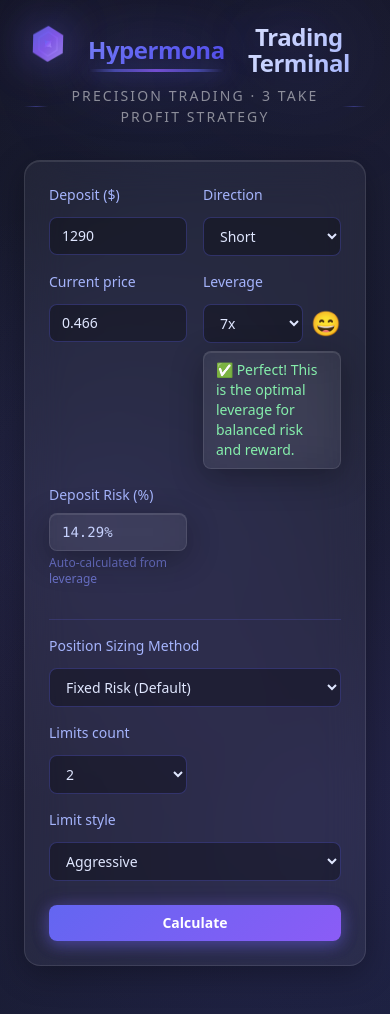
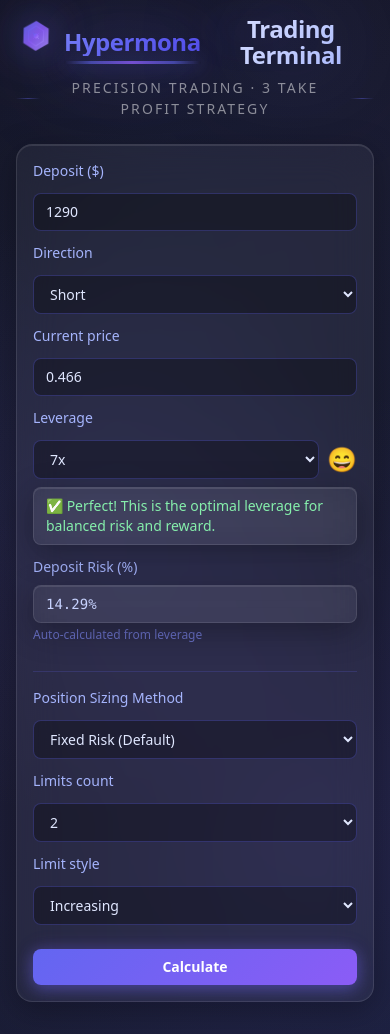
Before and after one commit to d3v3us/trading-calulcator, a SvelteKit app: page / in a window 390 px wide. Built offline with nearby package versions, Linux system fonts and the light colour scheme.

Commit message:
fix: minor fixes

```diff
--- a/src/app.css
+++ b/src/app.css
@@ -527,11 +527,18 @@
 }
 
 .logo-icon {
-	width: 48px;
-	height: 48px;
+	width: 40px;
+	height: 40px;
 	filter: drop-shadow(0 0 20px rgba(99, 102, 241, 0.6)) drop-shadow(0 0 40px rgba(139, 92, 246, 0.3));
 	animation: logoFloat 3s ease-in-out infinite;
 	transition: transform 0.3s ease;
+}
+
+@media (min-width: 640px) {
+	.logo-icon {
+		width: 48px;
+		height: 48px;
+	}
 }
 
 .logo-icon:hover {
--- a/src/lib/calculateTrade.ts
+++ b/src/lib/calculateTrade.ts
@@ -1,5 +1,5 @@
 export type Direction = 'long' | 'short';
-export type LimitStyle = 'aggressive' | 'equal' | 'moderate';
+export type LimitStyle = 'increasing' | 'equal' | 'decreasing';
 export type PositionSizingMethod = 'fixed' | 'kelly' | 'fixed_fractional' | 'volatility' | 'risk_parity';
 
 export interface TradeLimit {
@@ -55,14 +55,14 @@
 
 const BASE_LIMITS: Record<Direction, Record<LimitStyle, number[]>> = {
 	long: {
-		aggressive: [-0.002, -0.004, -0.006],
+		increasing: [-0.002, -0.004, -0.006],
 		equal: [-0.005, -0.010, -0.015],
-		moderate: [-0.010, -0.020, -0.030]
+		decreasing: [-0.010, -0.020, -0.030]
 	},
 	short: {
-		aggressive: [0.002, 0.004, 0.006],
+		increasing: [0.002, 0.004, 0.006],
 		equal: [0.01, 0.02, 0.04],
-		moderate: [0.02, 0.04, 0.06]
+		decreasing: [0.02, 0.04, 0.06]
 	}
 };
 
@@ -75,7 +75,7 @@
 		current_price,
 		leverage,
 		num_limits = 2,
-		limit_style = 'aggressive',
+		limit_style = 'increasing',
 		deposit_risk = 0.143,
 		stop_risk = 0.05,
 		// More conservative TPs for high speculative altcoins:
@@ -144,7 +144,10 @@
 	const position = margin * leverage;
 	const stop_usd = position * stop_risk;
 
-	// Determine margin splits based on limit_style
+	// Determine margin splits based on limit_style and direction
+	// After sorting, splits[0] is always applied to the BEST price for the direction
+	// For long: best = lowest price (most negative distance)
+	// For short: best = highest price (most positive distance)
 	let splits: number[];
 	if (num_limits <= 1) {
 		splits = [1];
@@ -152,19 +155,23 @@
 		// Equal margin for all limits
 		const equalSplit = 1 / num_limits;
 		splits = Array(num_limits).fill(equalSplit);
-	} else if (limit_style === 'aggressive') {
-		// Aggressive: More margin at better entry prices (earlier limits)
-		// Try to move entry point higher by using more margin at better prices
+	} else if (limit_style === 'increasing') {
+		// Increasing: More margin at better entry prices (aggressive)
+		// For long: more margin at lower prices (better buy price = cheaper entry)
+		// For short: more margin at higher prices (better sell price = more expensive entry)
+		// After sorting, splits[0] is always applied to the BEST price for direction
 		if (num_limits === 2) {
-			splits = [0.7, 0.3]; // 70% at better price, 30% at worse
+			splits = [0.7, 0.3]; // 70% at best price, 30% at worse
 		} else {
 			splits = [0.6, 0.3, 0.1]; // 60% at best, 30% at middle, 10% at worst
 		}
-	} else if (limit_style === 'moderate') {
-		// Moderate: More margin at worse entry prices (later limits)
-		// More conservative, enter with higher margin at less optimal prices
+	} else if (limit_style === 'decreasing') {
+		// Decreasing: More margin at worse entry prices (conservative, more likely to fill)
+		// For long: more margin at higher prices (worse buy price = more expensive, but fills easier)
+		// For short: more margin at lower prices (worse sell price = cheaper, but fills easier)
+		// After sorting, splits[0] is applied to best price, so we reverse to put more on worse prices
 		if (num_limits === 2) {
-			splits = [0.4, 0.6]; // 40% at better price, 60% at worse (more conservative)
+			splits = [0.4, 0.6]; // 40% at best price, 60% at worse (more conservative)
 		} else {
 			splits = [0.3, 0.3, 0.4]; // 30% at best, 30% at middle, 40% at worst (most conservative)
 		}
@@ -191,10 +198,12 @@
 		// Sort so first limit is always the BEST price for that direction
 		const sortedDistances = [...distances].slice(0, num_limits);
 		if (normalizedDirection === 'long') {
-			// Long: sort descending (most negative first = lowest/best price first)
-			sortedDistances.sort((a, b) => b - a);
+			// Long: sort ascending (most negative first = lowest/best price first)
+			// Example: [-0.002, -0.004] -> [-0.004, -0.002] (most negative = best)
+			sortedDistances.sort((a, b) => a - b);
 		} else {
 			// Short: sort descending (most positive first = highest/best price first)
+			// Example: [0.002, 0.004] -> [0.004, 0.002] (most positive = best)
 			sortedDistances.sort((a, b) => b - a);
 		}
 
--- a/src/routes/+page.svelte
+++ b/src/routes/+page.svelte
@@ -7,7 +7,7 @@
 	let currentPrice = 0.466;
 	let leverage = 7;
 	let numLimits = 2;
-	let limitStyle: LimitStyle = 'aggressive';
+	let limitStyle: LimitStyle = 'increasing';
 
 	// Position sizing method and parameters
 	let positionSizing: 'fixed' | 'kelly' | 'fixed_fractional' | 'volatility' | 'risk_parity' = 'fixed';
@@ -122,14 +122,23 @@
 		result = calculationResult;
 		showOutput = true;
 		isLoading = false;
+
+		// Scroll to results on mobile devices
+		// Use setTimeout to ensure DOM is updated
+		setTimeout(() => {
+			const resultsElement = document.getElementById('results-section');
+			if (resultsElement) {
+				resultsElement.scrollIntoView({ behavior: 'smooth', block: 'start' });
+			}
+		}, 100);
 	}
 
 </script>
 
-<div class="min-h-screen futuristic-bg p-6">
+<div class="min-h-screen futuristic-bg p-4 sm:p-6">
 	<div class="max-w-7xl mx-auto relative z-10">
-		<div class="mb-8 text-center">
-			<div class="flex items-center justify-center gap-4 mb-0">
+		<div class="mb-6 sm:mb-8 text-center">
+			<div class="flex items-center justify-center gap-2 sm:gap-4 mb-0">
 				<div class="logo-container">
 					<svg class="logo-icon" viewBox="0 0 64 64" fill="none" xmlns="http://www.w3.org/2000/svg">
 						<defs>
@@ -153,10 +162,10 @@
 			<div class="title-subtitle">Precision Trading · 3 Take Profit Strategy</div>
 		</div>
 
-		<div class="grid grid-cols-1 lg:grid-cols-2 gap-6">
+		<div class="grid grid-cols-1 lg:grid-cols-2 gap-4 lg:gap-6">
 			<!-- LEFT: FORM -->
-			<div class="rounded-2xl glass-card p-6">
-				<div class="grid grid-cols-2 gap-4">
+			<div class="rounded-2xl glass-card p-4 sm:p-6">
+				<div class="grid grid-cols-1 sm:grid-cols-2 gap-3 sm:gap-4">
 			<div>
 				<label class="text-sm font-medium text-indigo-300 mb-2 block">Deposit ($)</label>
 				<input
@@ -187,7 +196,7 @@
 				/>
 			</div>
 
-			<div>
+			<div class="col-span-1 sm:col-span-2">
 				<label class="text-sm font-medium text-indigo-300 mb-2 block">Leverage</label>
 				<div class="flex items-center gap-2">
 					<select
@@ -198,7 +207,7 @@
 							<option value={option} class="bg-gray-900">{option}x</option>
 						{/each}
 					</select>
-					<div class="mt-1 text-2xl">
+					<div class="mt-1 text-2xl flex-shrink-0">
 						{getLeverageEmotion(leverage)}
 					</div>
 				</div>
@@ -229,7 +238,7 @@
 			</div>
 
 			<!-- Advanced Position Sizing -->
-			<div class="col-span-2 mt-4 pt-4 border-t border-indigo-500/20">
+			<div class="col-span-1 sm:col-span-2 mt-4 pt-4 border-t border-indigo-500/20">
 				<label class="text-sm font-medium text-indigo-300 mb-2 block">Position Sizing Method</label>
 				<select
 					bind:value={positionSizing}
@@ -268,7 +277,7 @@
 					/>
 				</div>
 			{:else if positionSizing === 'fixed_fractional'}
-				<div class="col-span-2">
+				<div class="col-span-1 sm:col-span-2">
 					<label class="text-xs font-medium text-indigo-300/80 mb-2 block">Fixed Fraction (%)</label>
 					<input
 						type="number"
@@ -304,7 +313,7 @@
 					/>
 				</div>
 			{:else if positionSizing === 'risk_parity'}
-				<div class="col-span-2">
+				<div class="col-span-1 sm:col-span-2">
 					<label class="text-xs font-medium text-indigo-300/80 mb-2 block">Target Risk per Trade (%)</label>
 					<input
 						type="number"
@@ -331,15 +340,15 @@
 				</select>
 			</div>
 
-			<div class="col-span-2">
+			<div class="col-span-1 sm:col-span-2">
 				<label class="text-sm font-medium text-indigo-300 mb-2 block">Limit style</label>
 				<select
 					bind:value={limitStyle}
 					class="mt-1 w-full rounded-lg futuristic-input px-3 py-2 text-sm text-indigo-100"
 				>
-					<option value="aggressive" class="bg-gray-900">Aggressive</option>
+					<option value="increasing" class="bg-gray-900">Increasing</option>
 					<option value="equal" class="bg-gray-900">Equal</option>
-					<option value="moderate" class="bg-gray-900">Moderate</option>
+					<option value="decreasing" class="bg-gray-900">Decreasing</option>
 				</select>
 			</div>
 				</div>
@@ -360,17 +369,18 @@
 			</div>
 
 			<!-- RIGHT: RESULTS TABLE -->
-			<div class="lg:sticky lg:top-6 lg:h-fit">
+			<div id="results-section" class="lg:sticky lg:top-6 lg:h-fit">
 				{#if isLoading}
-					<div class="rounded-2xl glass-card p-6 flex items-center justify-center py-12">
+					<div class="rounded-2xl glass-card p-4 sm:p-6 flex items-center justify-center py-12">
 						<Loader size="md" />
 					</div>
 				{:else if showOutput && result && !isLoading}
-					<div class="rounded-2xl glass-card-glow p-6 space-y-6 table-animate">
+					<div class="rounded-2xl glass-card-glow p-4 sm:p-6 space-y-4 sm:space-y-6 table-animate">
 						<!-- SUMMARY -->
 				<div>
 					<h3 class="text-sm font-semibold mb-3 neon-text">Summary</h3>
-					<table class="w-full text-sm border-collapse">
+					<div class="overflow-x-auto">
+						<table class="w-full text-sm border-collapse min-w-[280px]">
 						<tbody>
 							<tr class="border-b border-indigo-500/20">
 								<td class="py-2 pr-4 font-medium text-indigo-300">Margin</td>
@@ -446,12 +456,14 @@
 							</tr>
 						</tbody>
 					</table>
+					</div>
 				</div>
 
 				<!-- ENTRIES -->
 				<div>
 					<h3 class="text-sm font-semibold mb-3 neon-text">Entries</h3>
-					<table class="w-full text-sm border-collapse">
+					<div class="overflow-x-auto">
+						<table class="w-full text-sm border-collapse min-w-[280px]">
 						<thead>
 							<tr class="border-b border-indigo-500/30 bg-indigo-500/10">
 								<th class="text-left py-2 px-3 font-medium text-indigo-300">#</th>
@@ -509,12 +521,14 @@
 							{/each}
 						</tbody>
 					</table>
+					</div>
 				</div>
 
 				<!-- STOP & LIQUIDATION -->
 				<div>
 					<h3 class="text-sm font-semibold mb-3 neon-text">Stop & Liquidation</h3>
-					<table class="w-full text-sm border-collapse">
+					<div class="overflow-x-auto">
+						<table class="w-full text-sm border-collapse min-w-[280px]">
 						<tbody>
 							<tr class="border-b border-indigo-500/20">
 								<td class="py-2 pr-4 font-medium text-indigo-300">Stop price</td>
@@ -611,6 +625,7 @@
 							</tr>
 						</tbody>
 					</table>
+					</div>
 					{#if parseFloat(result.safety_margin_pct) < 2}
 						<div class="mt-3 rounded-lg glass-card px-3 py-2 text-sm text-red-300 border border-red-500/30">
 							🚨 <strong>Warning:</strong> Stop loss is very close to liquidation price. Consider reducing leverage or moving stop loss further.
@@ -625,7 +640,8 @@
 				<!-- TAKE PROFITS -->
 				<div>
 					<h3 class="text-sm font-semibold mb-3 neon-text">Take Profits</h3>
-					<table class="w-full text-sm border-collapse">
+					<div class="overflow-x-auto">
+						<table class="w-full text-sm border-collapse min-w-[280px]">
 						<thead>
 							<tr class="border-b border-indigo-500/30 bg-indigo-500/10">
 								<th class="text-left py-2 px-3 font-medium text-indigo-300">Level</th>
@@ -686,6 +702,16 @@
 						</tbody>
 					</table>
 					</div>
+				</div>
+
+				{#if result.position_sizing_method}
+					<div class="mt-4 rounded-lg glass-card px-4 py-3 text-sm">
+						<div class="font-medium text-indigo-200 mb-1">{result.position_sizing_method}</div>
+						{#if result.position_sizing_note}
+							<div class="text-xs text-indigo-400/70">{result.position_sizing_note}</div>
+						{/if}
+					</div>
+				{/if}
 					</div>
 				{/if}
 			</div>
```
